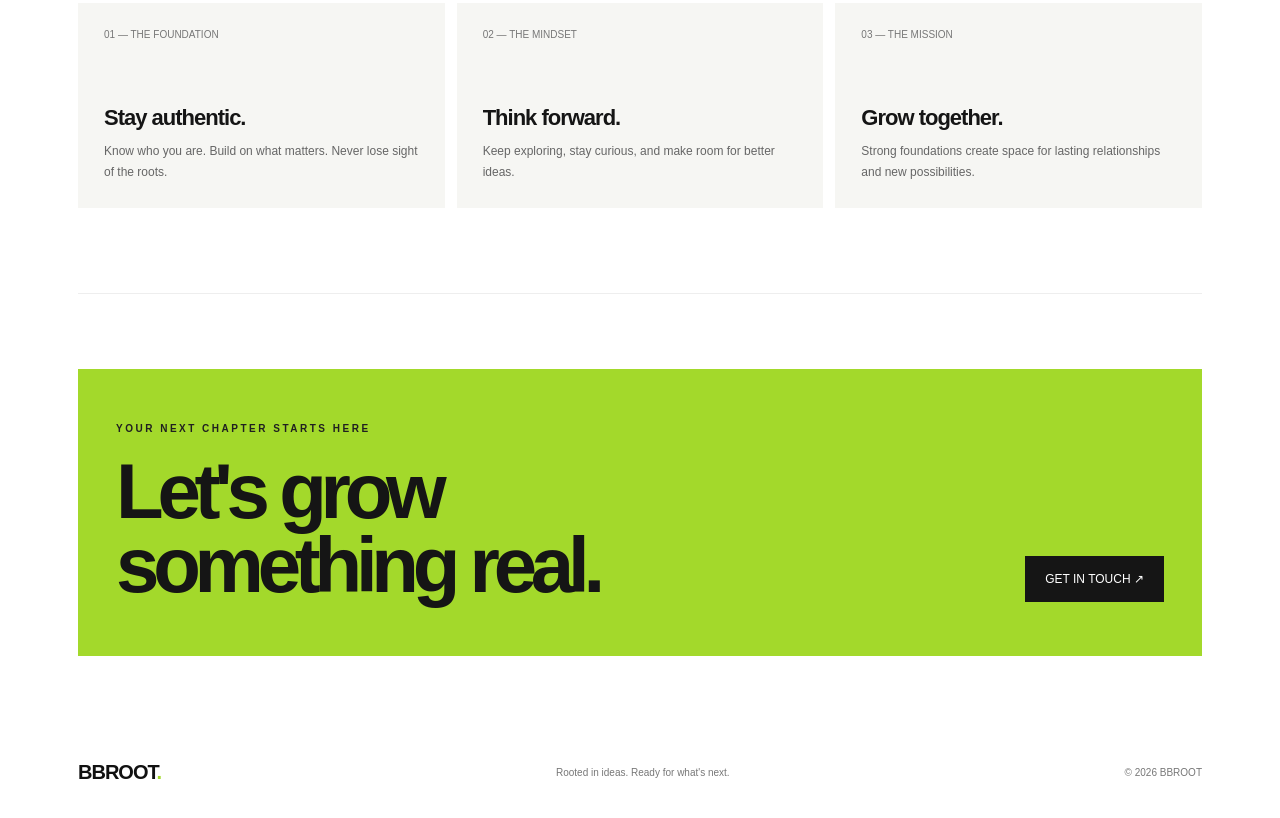
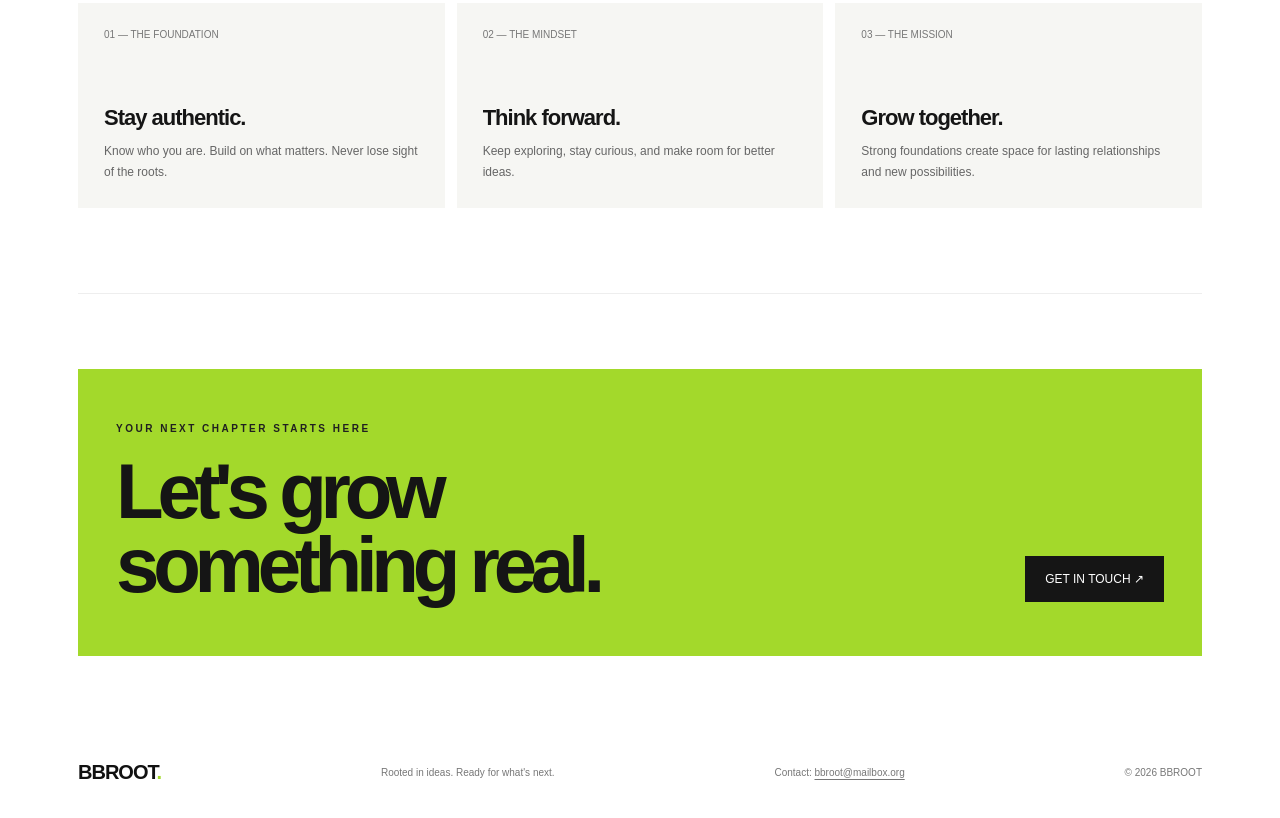
Before and after one commit to rrealbaconepro-byte/bbroot, a website: page index.html in a window 1280 px wide. Shown: the part 1688-2506 px from the top of the page. Drawn offline with Linux system fonts and the light colour scheme.

Commit message:
Modify contact email links and button text
Updated email links and button actions for contact.

```diff
--- a/index.html
+++ b/index.html
@@ -1,3 +1,4 @@
+
 <!DOCTYPE html>
 <html lang="en">
 <head>
@@ -87,7 +88,8 @@
       display: flex; align-items: end; justify-content: space-between; gap: 24px;
     }
     .big-cta h2 { font-size: clamp(38px, 7vw, 78px); letter-spacing: -.08em; line-height: .95; margin: 20px 0 0; }
-    .darkbtn { background: var(--ink); color: white; border: 0; padding: 16px 20px; cursor: pointer; white-space: nowrap; font-size: 12px; }
+    .darkbtn { display: inline-block; background: var(--ink); color: white; border: 0; padding: 16px 20px; cursor: pointer; white-space: nowrap; font-size: 12px; }
+    .email-link { color: inherit; text-decoration: underline; text-underline-offset: 3px; }
     footer { padding: 30px 0 40px; display: flex; justify-content: space-between; gap: 20px; align-items: center; color: #777; font-size: 10px; }
     .footlogo { font-size: 20px; font-weight: 900; color: #111; letter-spacing: -1px; }
     @media (max-width: 650px) {
@@ -115,7 +117,7 @@
       <nav class="links" aria-label="Main navigation">
         <a class="navabout" href="#about">About</a>
         <a class="navabout" href="#values">Our approach</a>
-        <a class="contact" href="#contact">Let's talk ↗</a>
+        <a class="contact" href="mailto:bbroot@mailbox.org?subject=Let's%20talk%20with%20BBROOT">Let's talk ↗</a>
       </nav>
     </header>
 
@@ -169,13 +171,14 @@
           <div class="eyebrow" style="color:#202020">YOUR NEXT CHAPTER STARTS HERE</div>
           <h2>Let's grow<br>something real.</h2>
         </div>
-        <a class="darkbtn" href="mailto:hello@bbroot.com?subject=Let's%20connect%20with%20BBROOT">GET IN TOUCH ↗</a>
+        <a class="darkbtn" href="mailto:bbroot@mailbox.org?subject=Get%20in%20touch%20with%20BBROOT">GET IN TOUCH ↗</a>
       </section>
     </main>
 
     <footer>
       <a class="footlogo" href="#home">BBROOT<span class="green">.</span></a>
       <span>Rooted in ideas. Ready for what's next.</span>
+      <span>Contact: <a class="email-link" href="mailto:bbroot@mailbox.org">bbroot@mailbox.org</a></span>
       <span>© 2026 BBROOT</span>
     </footer>
   </div>
```
